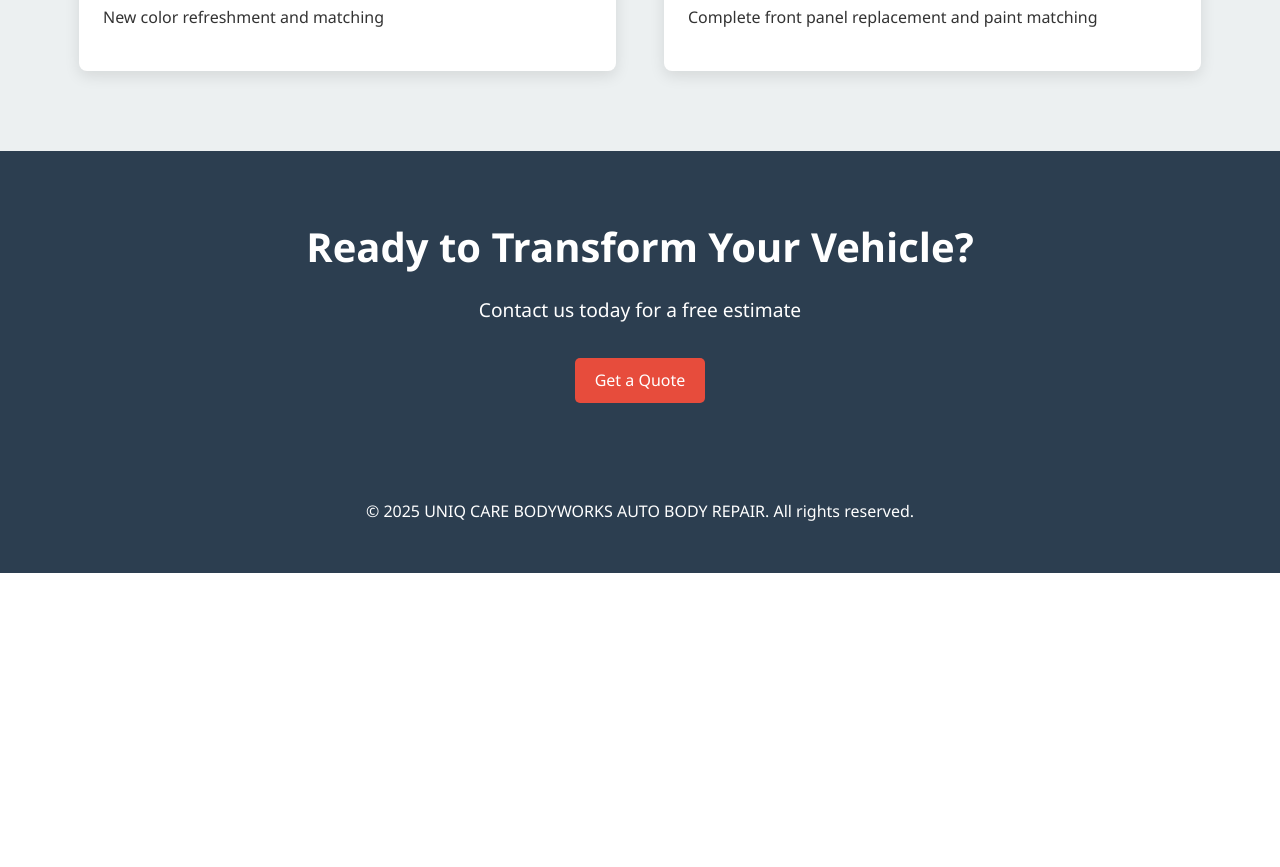
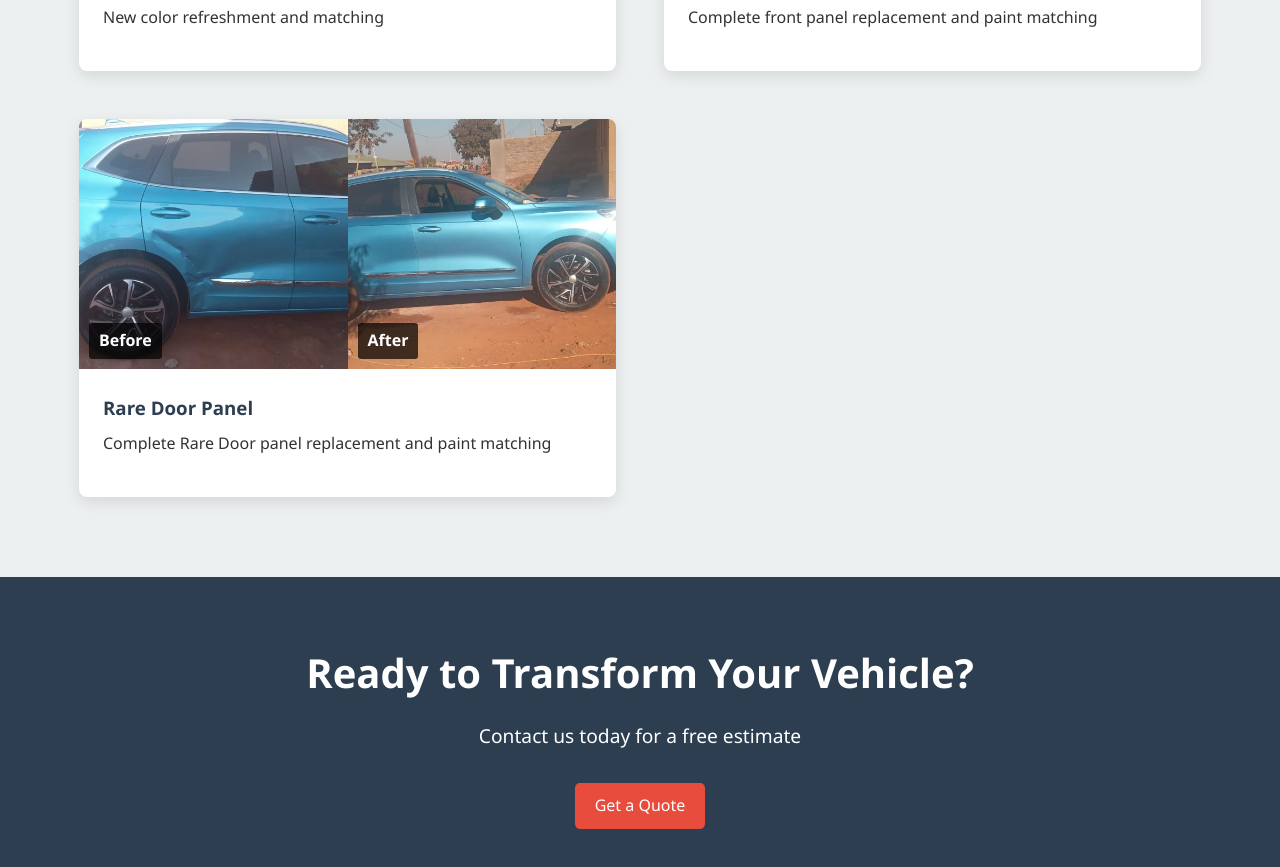
Before and after one commit to Khauzen2/UniqCarePanel, a plain HTML site: page gallery.html in a window 1280 px wide. Shown: the part 1272-2139 px from the top of the page. Before the commit the page ends 1845 px from the top, so only its background shows below. Drawn offline with Linux system fonts and the light colour scheme.

Commit message:
adding before and after images

```diff
--- a/gallery.html
+++ b/gallery.html
@@ -110,6 +110,23 @@
                     </div>
                 </div>
 
+                <div class="before-after-card">
+                    <div class="image-container">
+                        <div class="before">
+                            <img src="images/before-after/car5-before.jpg" alt="Car before repair">
+                            <div class="label">Before</div>
+                        </div>
+                        <div class="after">
+                            <img src="images/before-after/car5-after.jpg" alt="Car after repair">
+                            <div class="label">After</div>
+                        </div>
+                    </div>
+                    <div class="work-details">
+                        <h3>Rare Door Panel</h3>
+                        <p>Complete Rare Door panel replacement and paint matching</p>
+                    </div>
+                </div>
+
                 <!-- Add more before/after pairs as needed -->
             </div>
         </div>
```
Also changed, not shown: images/before-after/car5-after.jpg (added), images/before-after/car5-before.jpg (added).
